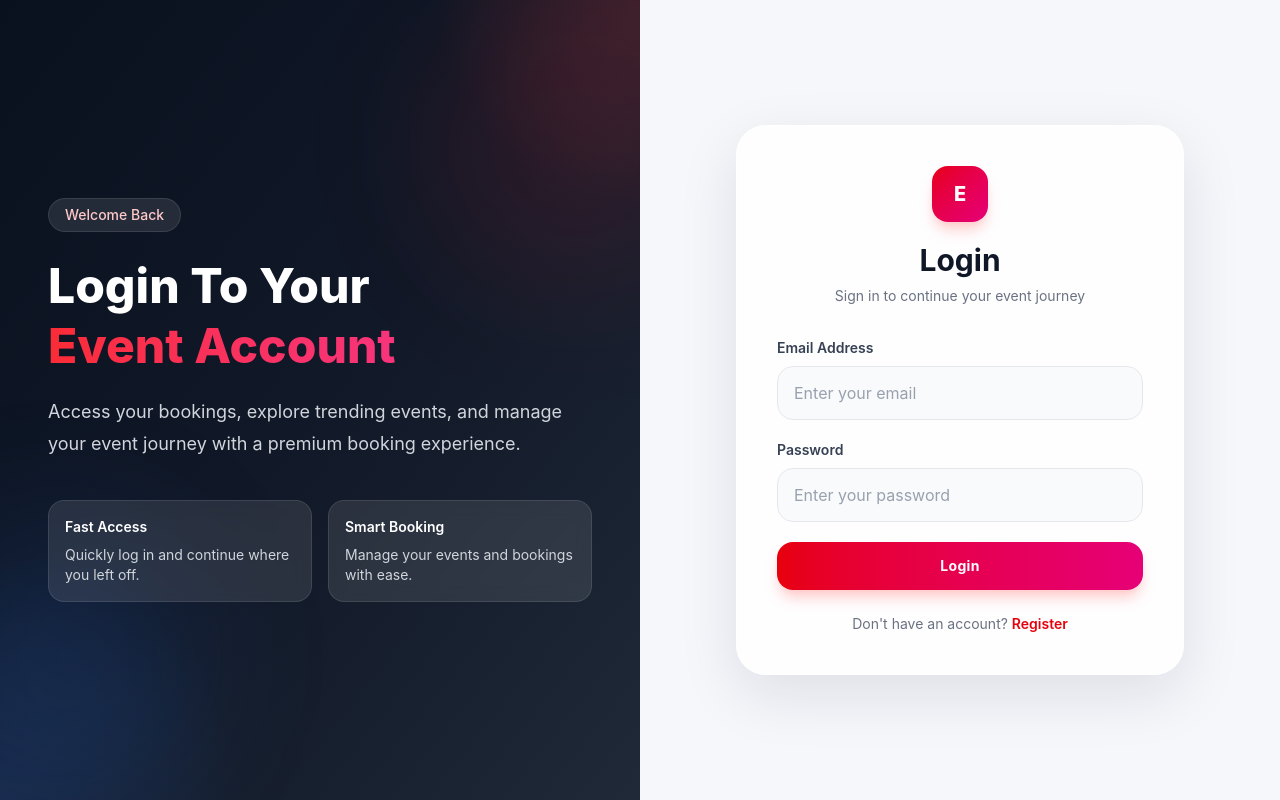
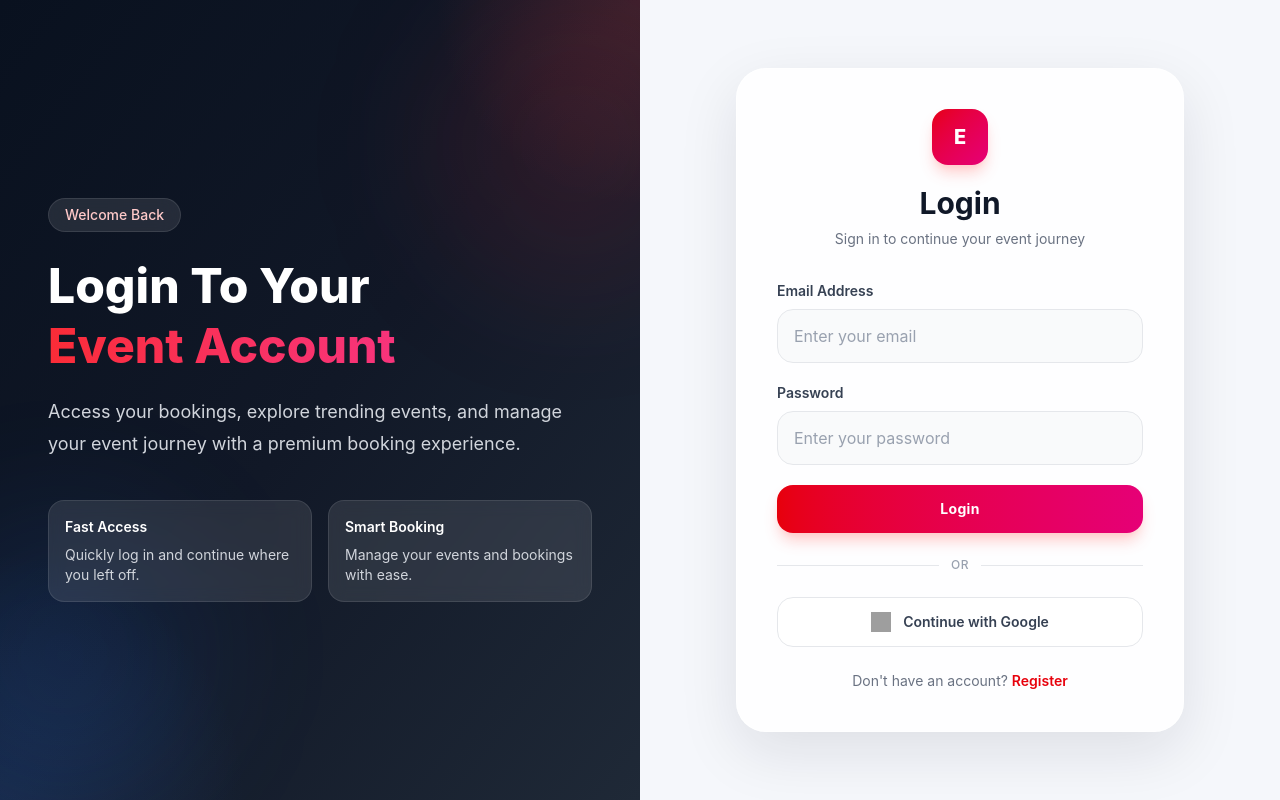
Before and after one commit to jainyakeen02/event-booking-app, a React app in the folder frontend/: page /login in a window 1280 px wide. Built offline with nearby package versions, Linux system fonts and the light colour scheme; grey boxes are pictures that could not be loaded; the HTML template or start-up script is replaced by a standard one.

Commit message:
Update Login.jsx

```diff
--- a/frontend/src/pages/Login.jsx
+++ b/frontend/src/pages/Login.jsx
@@ -30,6 +30,24 @@ function Login() {
     } catch (error) {
       alert("Server Error");
     }
+  };
+
+  const handleFakeGoogleLogin = () => {
+    const fakeUser = {
+      _id: "google123",
+      name: "Google User",
+      email: "googleuser@gmail.com",
+      profilePic: "https://via.placeholder.com/150",
+    };
+
+    const fakeToken = "fake_google_token_123";
+
+    localStorage.setItem("token", fakeToken);
+    localStorage.setItem("userId", fakeUser._id);
+    localStorage.setItem("user", JSON.stringify(fakeUser));
+
+    alert("Google Login Success");
+    navigate("/");
   };
 
   const token = localStorage.getItem("token");
@@ -89,7 +107,7 @@ function Login() {
           <div className="w-full max-w-md">
             <div className="rounded-[30px] border border-white/60 bg-white/85 p-8 shadow-[0_20px_60px_rgba(15,23,42,0.10)] backdrop-blur-xl sm:p-10">
               <div className="mb-8 text-center">
-                <div className="mx-auto flex h-14 w-14 items-center justify-center rounded-2xl bg-gradient-to-br from-red-600 to-pink-600 text-white text-xl font-extrabold shadow-lg shadow-red-200">
+                <div className="mx-auto flex h-14 w-14 items-center justify-center rounded-2xl bg-gradient-to-br from-red-600 to-pink-600 text-xl font-extrabold text-white shadow-lg shadow-red-200">
                   E
                 </div>
 
@@ -130,9 +148,29 @@ function Login() {
 
                 <button
                   onClick={handleLogin}
-                  className="w-full rounded-2xl bg-gradient-to-r from-red-600 to-pink-600 py-3.5 text-sm font-bold tracking-wide text-white transition hover:from-red-700 hover:to-pink-700 shadow-lg shadow-red-200"
+                  className="w-full rounded-2xl bg-gradient-to-r from-red-600 to-pink-600 py-3.5 text-sm font-bold tracking-wide text-white shadow-lg shadow-red-200 transition hover:from-red-700 hover:to-pink-700"
                 >
                   Login
+                </button>
+
+                <div className="flex items-center gap-3 py-1">
+                  <div className="h-px flex-1 bg-gray-200"></div>
+                  <span className="text-xs font-medium uppercase tracking-wider text-gray-400">
+                    or
+                  </span>
+                  <div className="h-px flex-1 bg-gray-200"></div>
+                </div>
+
+                <button
+                  onClick={handleFakeGoogleLogin}
+                  className="flex w-full items-center justify-center gap-3 rounded-2xl border border-gray-200 bg-white py-3.5 text-sm font-semibold text-gray-700 transition hover:bg-gray-50 hover:shadow-md"
+                >
+                  <img
+                    src="https://cdn-icons-png.flaticon.com/512/281/281764.png"
+                    alt="Google"
+                    className="h-5 w-5"
+                  />
+                  Continue with Google
                 </button>
               </div>
 
```
